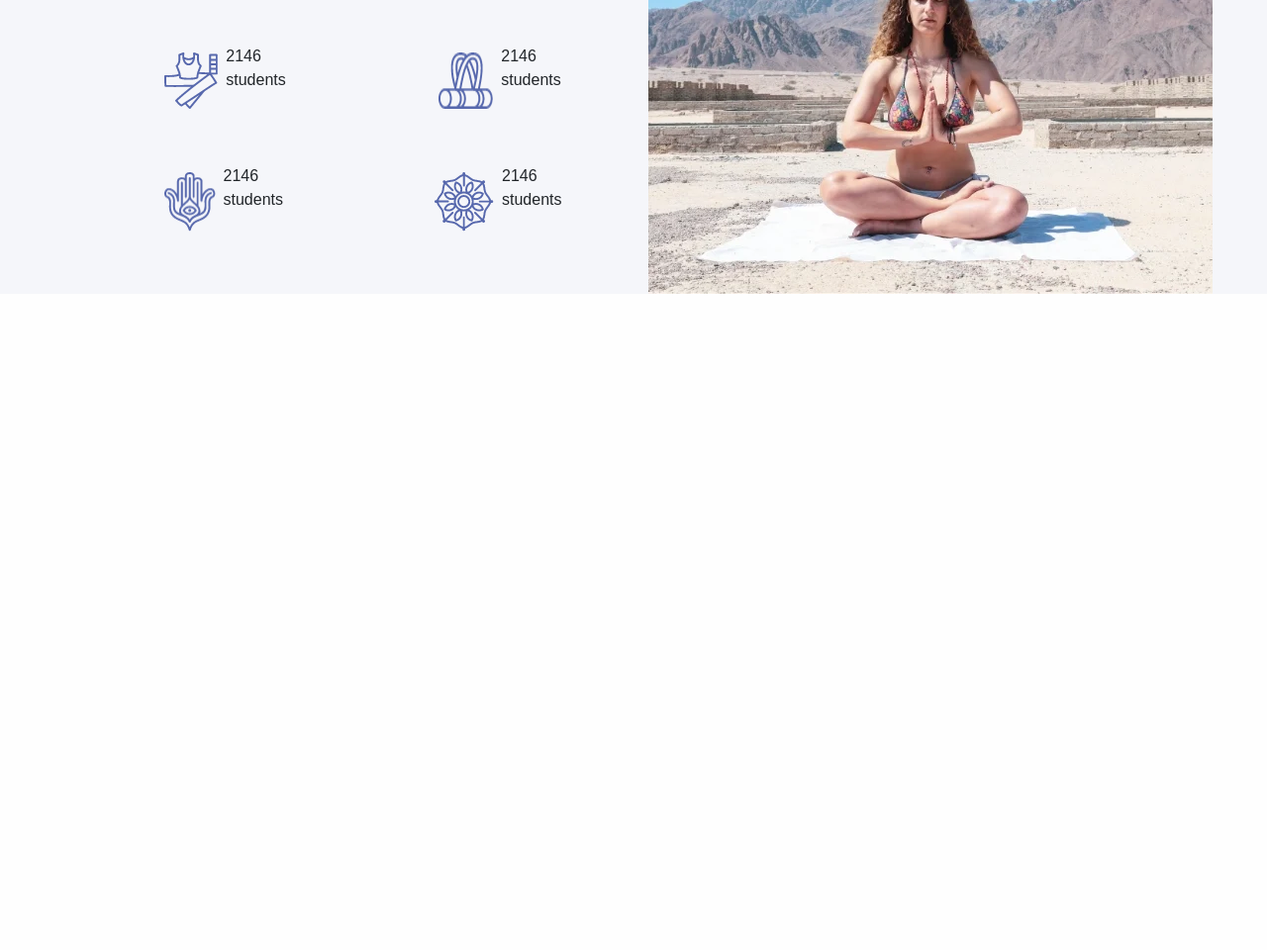
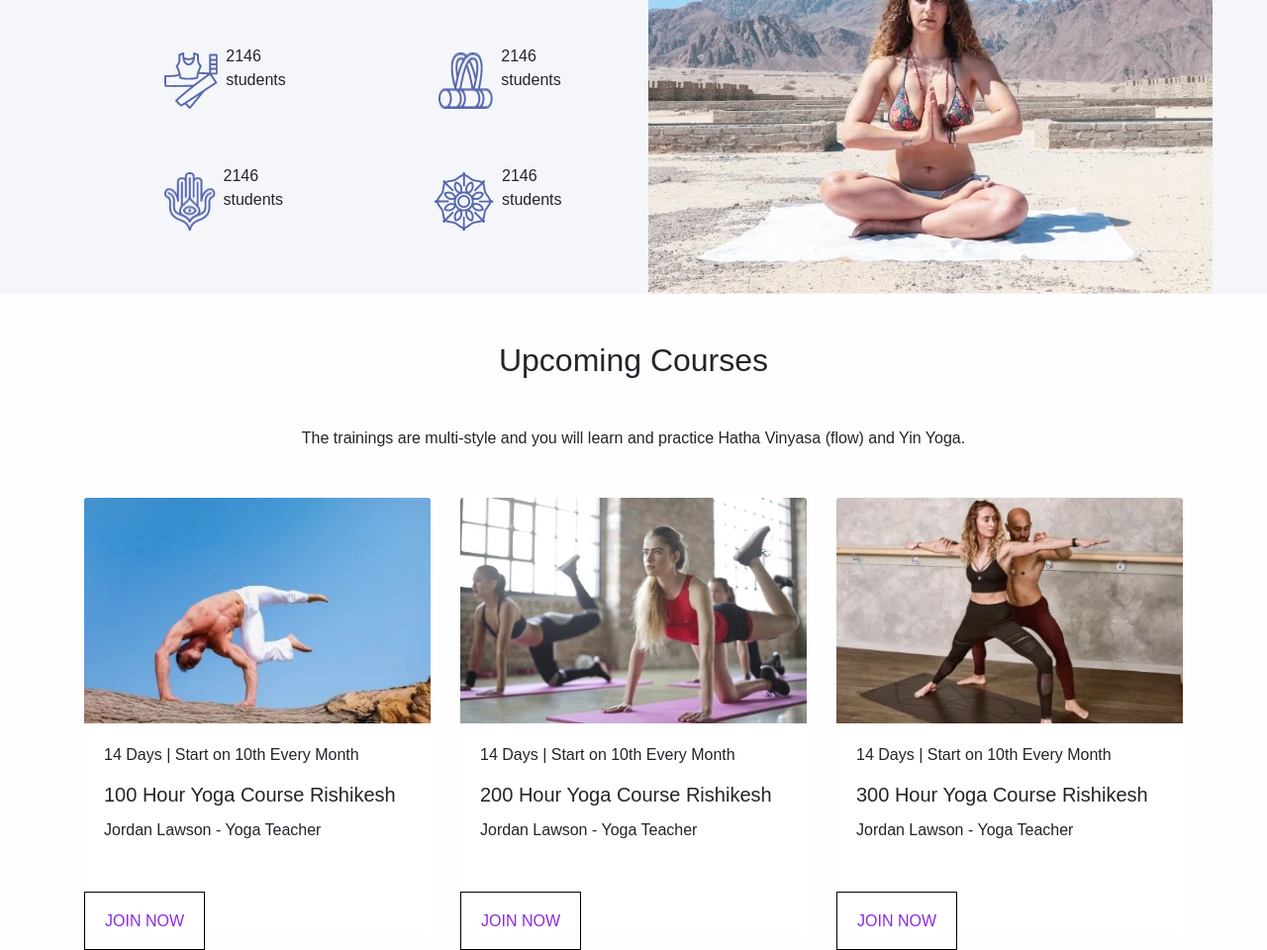
Before and after one commit to Totaldc/MVC, a plain HTML site: page index.html in a window 1280 px wide. Shown: the part 2343-3303 px from the top of the page at 99% size. Before the commit the page ends 2640 px from the top, so only its background shows below. Drawn offline with Linux system fonts and the light colour scheme; files whose address does not match are found by name.

Commit message:
Section CLASSES with cards

```diff
--- a/assets/css/style.css
+++ b/assets/css/style.css
@@ -58,3 +58,11 @@ nav a{
     padding-top: 50px;
     background-color: #F5F6FA;
 }
+
+.join-class a{
+    padding: 20px;
+    border: 1px solid black;
+    text-decoration: none;
+    color: blueviolet;
+
+}
--- a/index.html
+++ b/index.html
@@ -209,7 +209,54 @@
         </div>
     </div>
 </section>
-
+<!--SECTION #4-->
+<section class="fourth">
+    <div class="container">
+        <div class="d-flex-column text-center justify-content-center">
+            <h2 class="mt-5">Upcoming Courses</h2>
+            <p class="mt-5">The trainings are multi-style and you will learn and practice Hatha Vinyasa (flow)
+                and Yin Yoga.</p>
+        </div>
+        <!--CARDS-->
+        <div>
+            <div class="card-deck mt-5">
+                <div class="card">
+                  <img src="assets/images/classes-1.PNG" class="card-img-top" alt="classes-1">
+                  <div class="card-body">
+                    <p>14 Days | Start on 10th Every Month</p>
+                    <h5 class="card-title">100 Hour Yoga Course Rishikesh</h5>
+                    <p class="card-text">Jordan Lawson - Yoga Teacher</p>
+                  </div>
+                  <div class="join-class mt-5">
+                    <a href="#">JOIN NOW</a>
+                  </div>
+                </div>
+                <div class="card">
+                  <img src="assets/images/classes-2.png" class="card-img-top" alt="classes-2">
+                  <div class="card-body">
+                      <p>14 Days | Start on 10th Every Month</p>
+                    <h5 class="card-title">200 Hour Yoga Course Rishikesh</h5>
+                    <p class="card-text">Jordan Lawson - Yoga Teacher</p>
+                  </div>
+                  <div class="join-class mt-5">
+                    <a href="#">JOIN NOW</a>
+                  </div>
+                </div>
+                <div class="card">
+                  <img src="assets/images/classes-3.png" class="card-img-top" alt="classes-3">
+                  <div class="card-body">
+                      <p>14 Days | Start on 10th Every Month</p>
+                    <h5 class="card-title">300 Hour Yoga Course Rishikesh</h5>
+                    <p class="card-text">Jordan Lawson - Yoga Teacher</p>
+                  </div>
+                  <div class="join-class mt-5">
+                    <a href="#">JOIN NOW</a>
+                  </div>
+                </div>
+              </div>
+        </div>
+    </div>
+</section>
 
 <script type="text/javascript" src="js/jquery.js"></script>
 <script type="text/javascript" src="js/bootstrap.bundle.js"></script>
```
Also changed, not shown: assets/images/classes-1.PNG (added), assets/images/classes-2.png (added), assets/images/classes-3.png (added).
